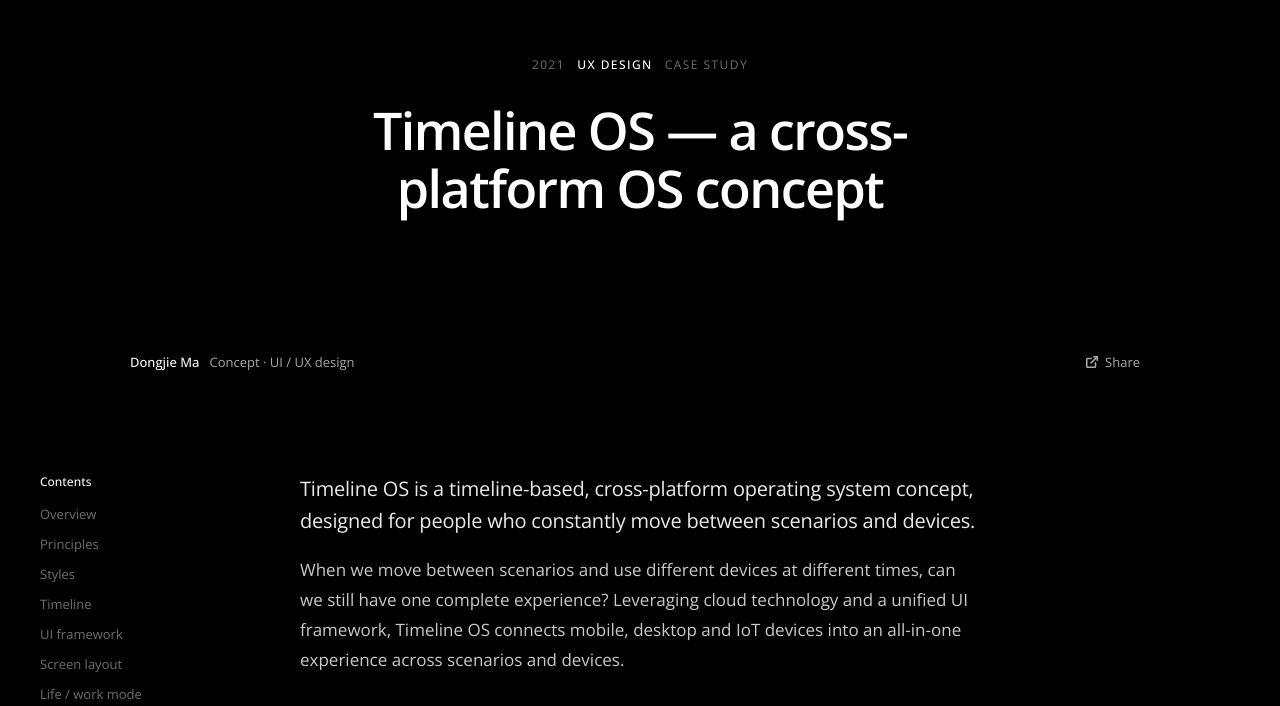
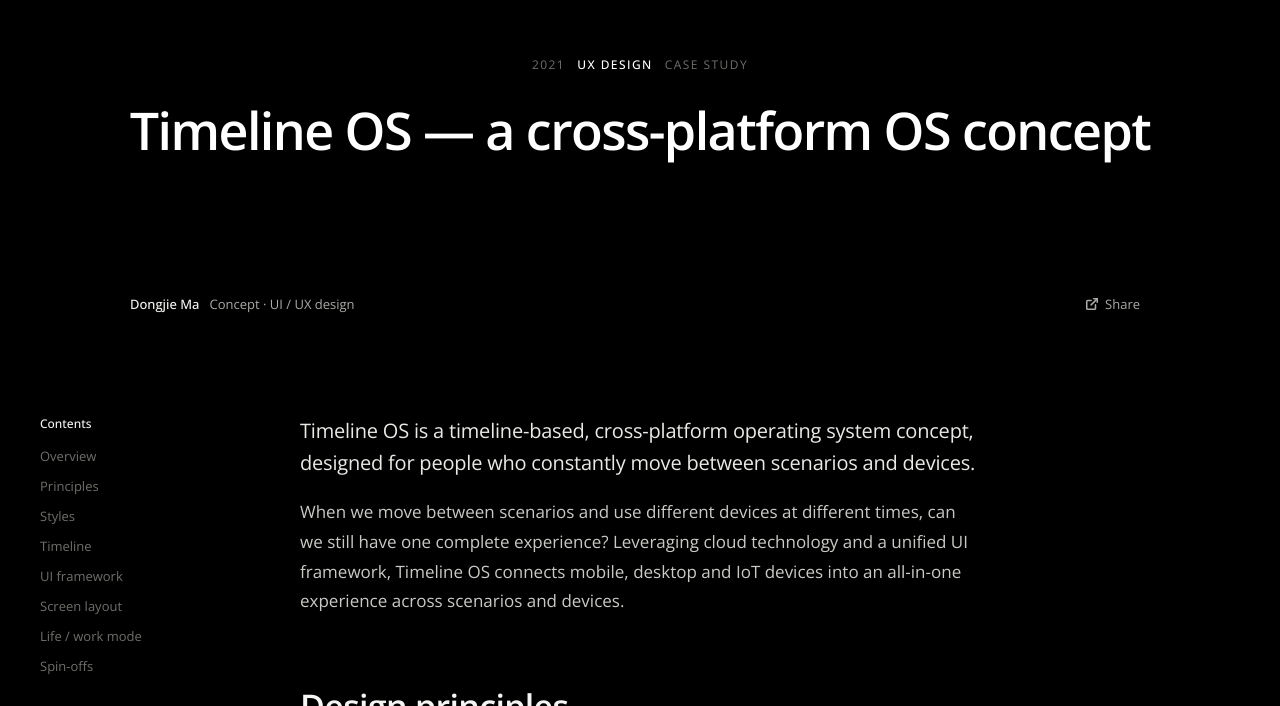
Before and after one commit to sekerbln/portfolio, a website: page project-timelineos.html in a window 1280 px wide. Shown: the part 1454-2160 px from the top of the page. Drawn offline with nearby package versions, Linux system fonts and the light colour scheme.

Commit message:
0.0.7.7 Test update

```diff
--- a/project-timelineos.html
+++ b/project-timelineos.html
@@ -1967,6 +1967,10 @@
     .dk-headline .p-meta .p-meta-cat { color: #fff; }
     .dk-headline { max-width: 1040px; }
     .dk-headline .p-title { text-wrap: balance; }
+
+    /* 大标题：宽屏上保持一行，字号按语言长度自动缩小 */
+    .dk-headline { max-width: 1320px; }
+    @media (min-width: 900px) { .dk-headline .p-title { white-space: nowrap; text-wrap: nowrap; } }
   </style>
 </head>
 <body>
@@ -4319,5 +4323,23 @@ setLang(currentLang);
   [].forEach.call(document.images,function(im){ if(im.complete&&im.naturalWidth===0&&im.getAttribute("src")) gone(im); else im.addEventListener("error",function(){ gone(im); }); });
 })();
 </script>
+<script>
+/* 大标题一行显示：文字太长时自动缩小字号 */
+(function(){
+  var box=document.querySelector(".dk-headline"), h=box&&box.querySelector(".p-title"); if(!h) return;
+  function fit(){
+    h.style.fontSize="";
+    if(window.innerWidth<900) return;
+    var cs=getComputedStyle(box), avail=box.clientWidth-parseFloat(cs.paddingLeft)-parseFloat(cs.paddingRight);
+    var size=parseFloat(getComputedStyle(h).fontSize), guard=0;
+    while(h.scrollWidth>avail && size>26 && guard++<60){ size-=1; h.style.fontSize=size+"px"; }
+  }
+  var prev=window.pfRefresh;
+  window.pfRefresh=function(){ if(prev) prev(); fit(); };
+  window.addEventListener("resize",fit); window.addEventListener("load",fit);
+  if(document.fonts&&document.fonts.ready) document.fonts.ready.then(fit);
+  fit();
+})();
+</script>
 </body>
 </html>
```
